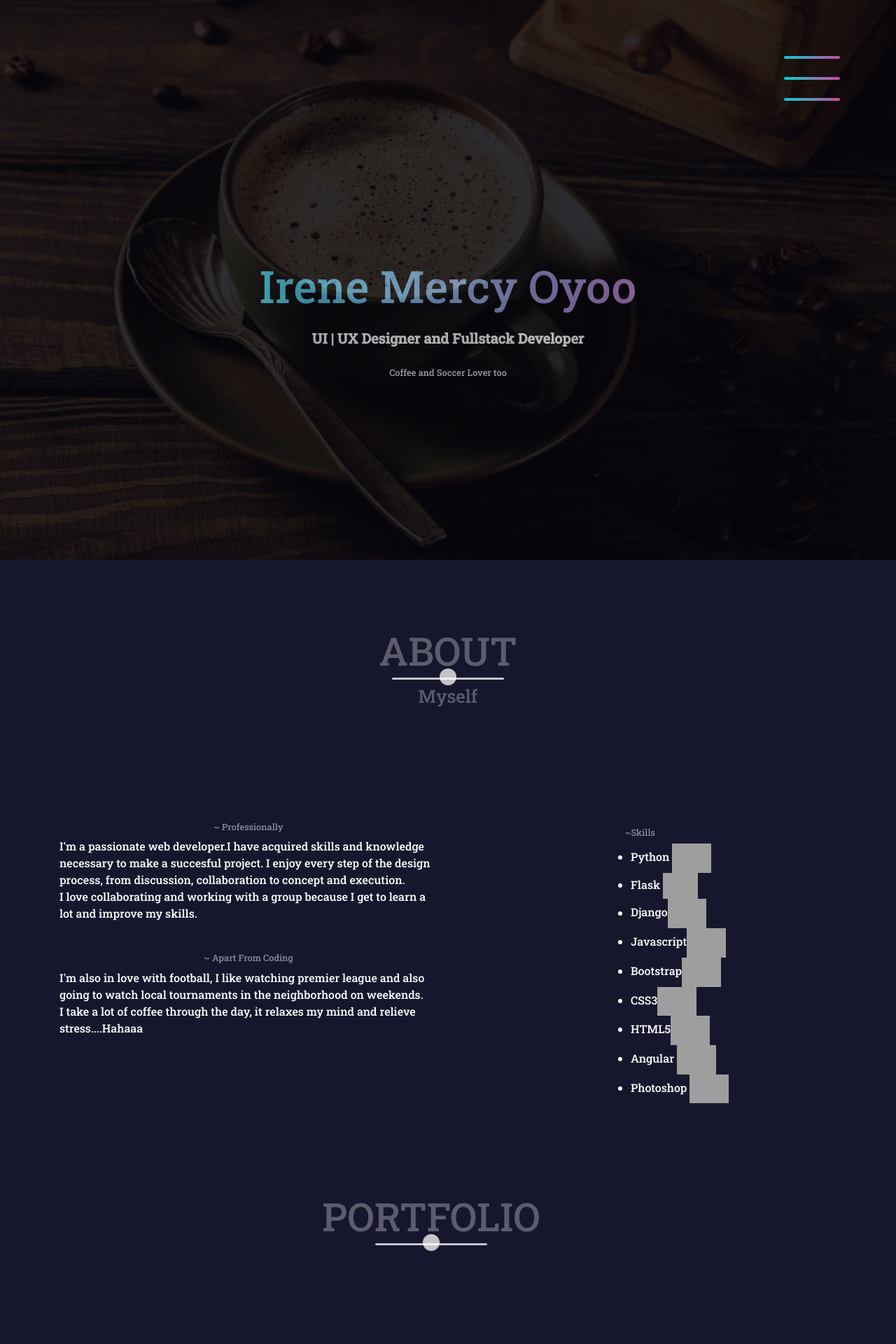
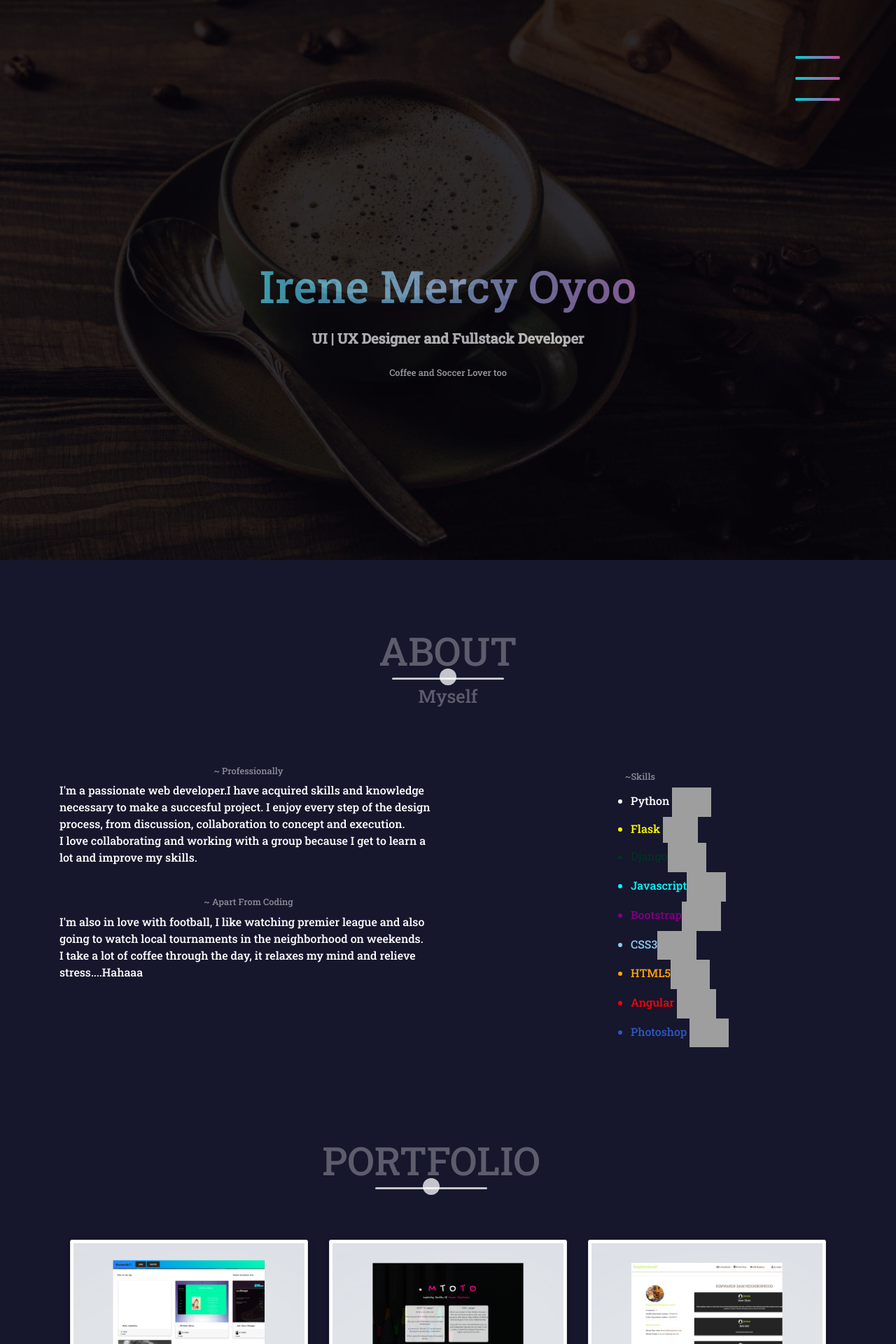
Before and after one commit to IreneMercy/MyWork, a Django app: page / in a window 1280 px wide. Shown: the top 1920 px of the page at 70% size. Run offline with Django 3.2, Linux system fonts and the light colour scheme; some libraries are stand-ins or nearby versions; grey boxes are pictures that could not be loaded.

Commit message:
add collor to each skill

```diff
--- a/static/css/styles.css
+++ b/static/css/styles.css
@@ -50,6 +50,9 @@ header{
   z-index: 50;
   transition:650ms cubic-bezier(1,0,0,1);
 
+}
+.index{
+  z-index: 100
 }
 .nav-list{
   list-style-type: none;
@@ -114,14 +117,17 @@ li{
 
 .bar{
   background:linear-gradient(to right,cyan, #fd57bf);
-  width: 100%;
+  width: 80%;
   height: 4px;
   border-radius: .8rem;
+  margin-left:20%;
+
 
 }
 
 .bar.half{
-  width:100%;
+  width:80%;
+  margin-left:20%;
 
 }
 .open .bar.start{
@@ -210,7 +216,7 @@ li{
 }
 .section-heading{
   text-align: center;
-  margin-bottom: 10rem;
+  margin-bottom:5rem;
 
 }
 .section-heading h1{
@@ -307,3 +313,28 @@ li{
 .portfolio-img{
   flex: 1;
 }
+/* skills icon */
+.ftext{
+  color: yellow;
+}
+.django{
+  color: #013220;
+}
+.js{
+  color: cyan;
+}
+.bootstrap{
+  color:purple;
+}
+.css{
+  color:skyblue;
+}
+.html{
+  color:orange;
+}
+.angular{
+  color: red;
+}
+.photoshop{
+  color:#2B59C3;
+}
```
